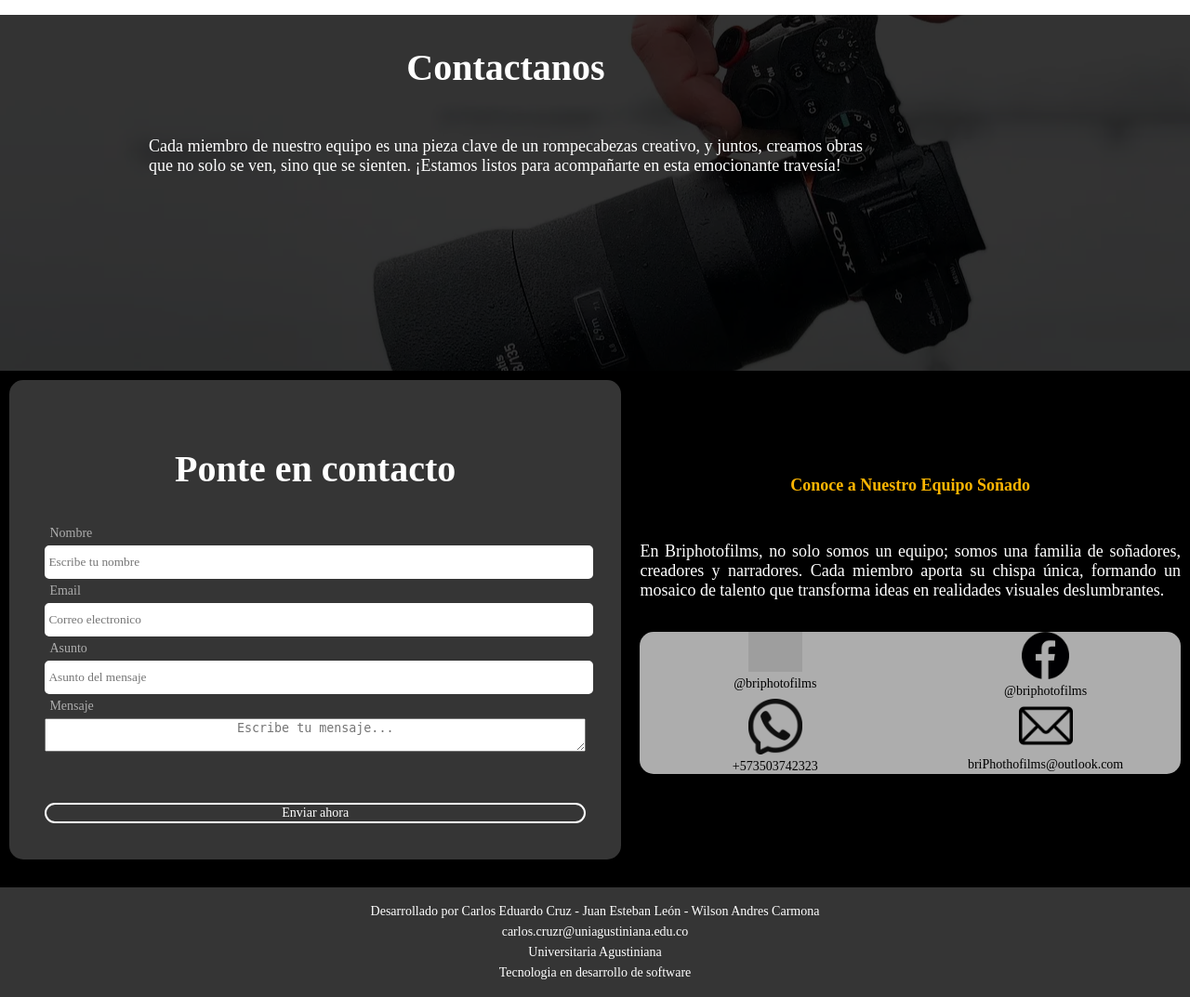
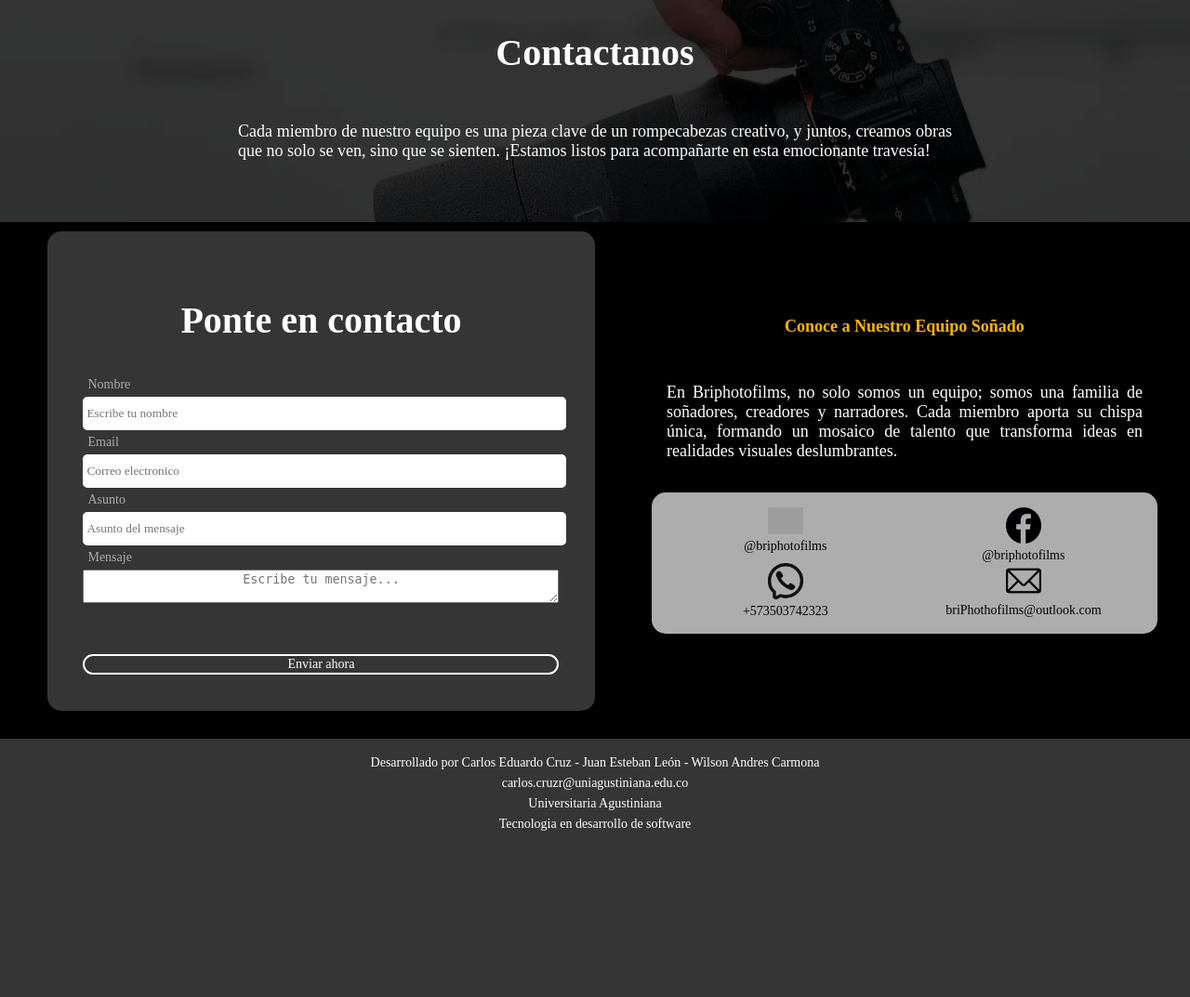
Before and after one commit to EduardoCR91/Proyecto-BriPhoto, a PHP site: page /Contact.html in a window 1280 px wide; the page is wider, and only the part inside the window is pictured. Shown: the part 96-1169 px from the top of that part at 93% size. After the commit the page ends 990 px from the top of that part, so only its background shows below. Run offline with PHP 8.4, Linux system fonts and the light colour scheme; some libraries are stand-ins or nearby versions; grey boxes are pictures that could not be loaded.

Commit message:
cambio de estilos en contacto

```diff
--- a/cssContacto.css
+++ b/cssContacto.css
@@ -112,9 +112,8 @@
     background-size: 100vmax;
     background-position: center;
     flex-direction: column;
-    padding-right: 15%;
-    padding-bottom: 15%;
-    margin-top: 7em;
+    padding-bottom: 3em;
+    margin-top: 6em;
     justify-content: center;
     align-items: center;
 }
@@ -143,7 +142,9 @@
     display: flex;
     width: 100%;
     padding-bottom: 20px;
+    justify-content: space-evenly;
     width: 100%;
+    gap: 1em;
 }
 
 /****************Seccion de Formulario***************/
@@ -151,7 +152,7 @@
 .form{
     display: flex;
     flex-direction: column;
-    width: 50%;
+    width: 40%;
     height: 90%;
     gap: 5px;
     justify-content: space-evenly;
@@ -236,7 +237,7 @@
 .text-logos{
     display: flex;
     flex-direction: column;
-    width: 50%;
+    width: 40%;
     height: 100%;
     background-color: var(--black);
     margin: 10px;
@@ -270,7 +271,7 @@
 
 /****************Seccion derecha de redes***************/
 .text-logos img{
-    width: 20%;
+    width: 15%;
     background-color: var(--gray);
 }
 
@@ -283,6 +284,7 @@
     padding: 0;
     justify-content: space-between;
     border-radius: 15px;
+    padding: 1em;
 }
 .text-logos ul li{
     width: 50%;
@@ -295,9 +297,10 @@
 .text-logos li a{
     font-size: var(--md);
     font-family: var(--textos);
-    text-align: center;display: flex;
+    text-align: center;
+    display: flex;
+    justify-content: space-evenly;
     flex-direction: column-reverse;
-    justify-content: center;
     align-items: center;
     gap: 5px;
     color: black;
@@ -420,11 +423,12 @@
         width: 220px;
     }
     .first{
-        margin-top: 7em;
+        margin-top: 6em;
         flex-direction: column;
         width: 100%;
         background-size: 100vmax;
         background-position: center;
+        padding: 1em;
     }
     .first h1, .first p{
         font-size: var(--md);
```
